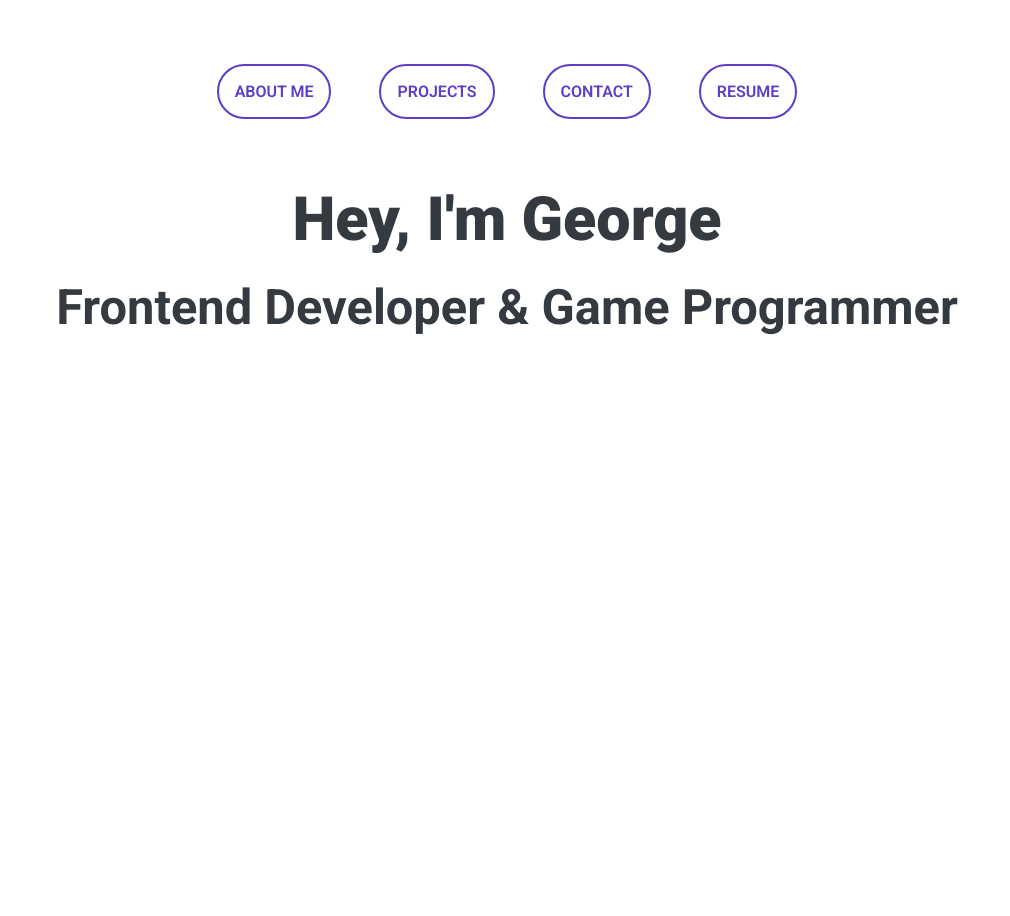
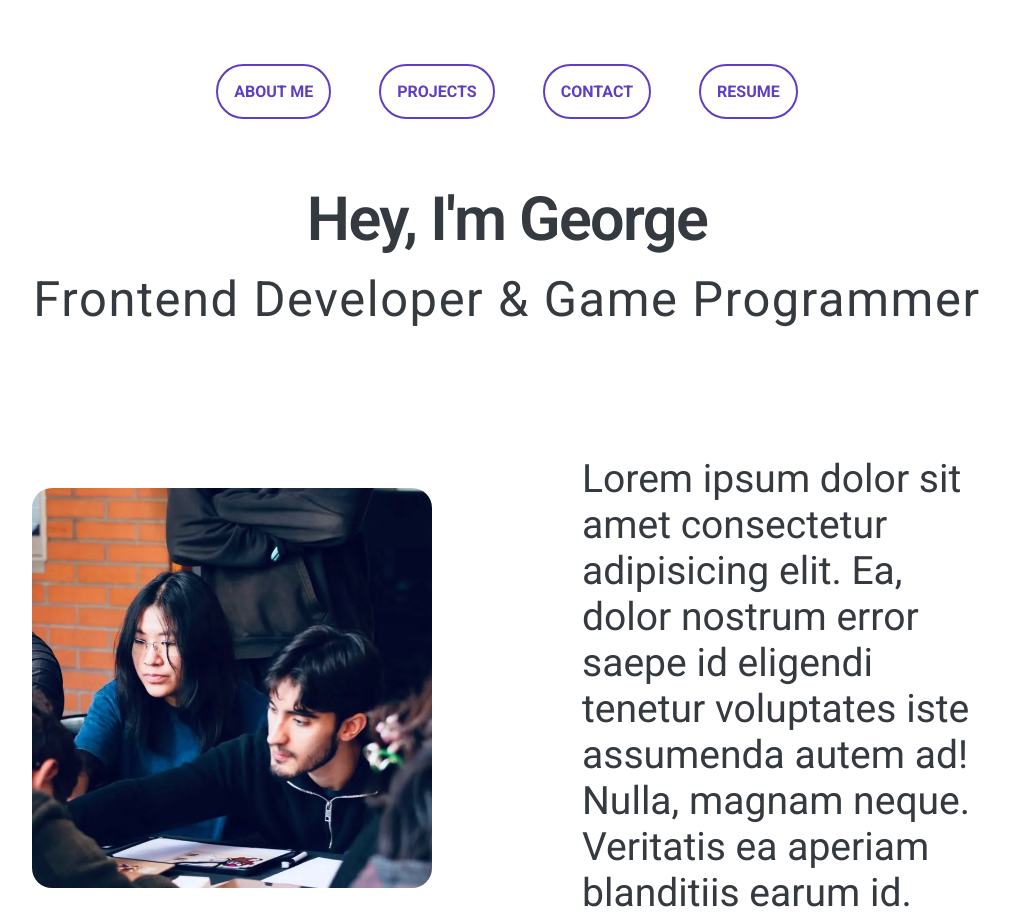
Before and after one commit to zarek21/Portfolio_Project, a plain HTML site: page index.html in a window 1280 px wide. Shown: the whole page, without its empty margins (133-1143 px from the left). Before the commit the page ends 800 px from the top, so only its background shows below. Drawn offline with Linux system fonts and the light colour scheme.

Commit message:
feat: add img, border radius for the elements.

```diff
--- a/assets/css/style.css
+++ b/assets/css/style.css
@@ -79,7 +79,7 @@ a {
   border: 2px solid var(--clr-accent-bg);
   padding: var(--space-md);
   border-radius: 9999px;
-  font-weight: 600;
+  font-weight: 700;
 }
 
 .contact-info a:link,
@@ -99,14 +99,40 @@ a {
   justify-content: center;
   margin-top: var(--space-3xl);
   font-size: var(--fs-900);
-  font-weight: 900;
+  font-weight: 600;
+  letter-spacing: -0.1rem;
   color: var(--clr-text);
 }
 
-.introduction h2 {
+.introduction-container h2 {
   display: flex;
   justify-content: center;
-  margin-top: var(--space-lg);
+  margin-top: var(--space-md);
   font-size: var(--fs-800);
+  font-weight: 400;
+  letter-spacing: 0.1rem;
   color: var(--clr-text);
 }
+
+.what-i-do-container {
+  display: flex;
+  justify-content: center;
+  margin-top: 8rem;
+  gap: 150px;
+}
+
+.what-i-do-text {
+  font-size: var(--fs-700);
+  font-weight: 400;
+  color: var(--clr-text);
+  width: 400px;
+}
+
+.what-i-do-img {
+  display: inline-block;
+  margin-top: var(--space-xl);
+  height: 400px;
+  width: 400px;
+  order: -1;
+  border-radius: 20px;
+}
--- a/index.html
+++ b/index.html
@@ -30,8 +30,21 @@
       </header>
 
       <article>
-        <section class="introduction">
+        <section class="introduction-container">
           <h2>Frontend Developer & Game Programmer</h2>
+        </section>
+        <section class="what-i-do-container">
+          <h3 class="what-i-do-text">
+            Lorem ipsum dolor sit amet consectetur adipisicing elit. Ea, dolor
+            nostrum error saepe id eligendi tenetur voluptates iste assumenda
+            autem ad! Nulla, magnam neque. Veritatis ea aperiam blanditiis earum
+            id.
+          </h3>
+          <img
+            src="/img/main_img.webp"
+            alt="pic of zarek playing game boards on a university event"
+            class="what-i-do-img"
+          />
         </section>
       </article>
     </main>
```
Also changed, not shown: img/ProfilePic-removebg-preview.png (deleted), img/coming_soon.jpg (deleted), img/main_img.webp (added), img/omnifood.jpg (deleted), img/profile.jpg (deleted).
